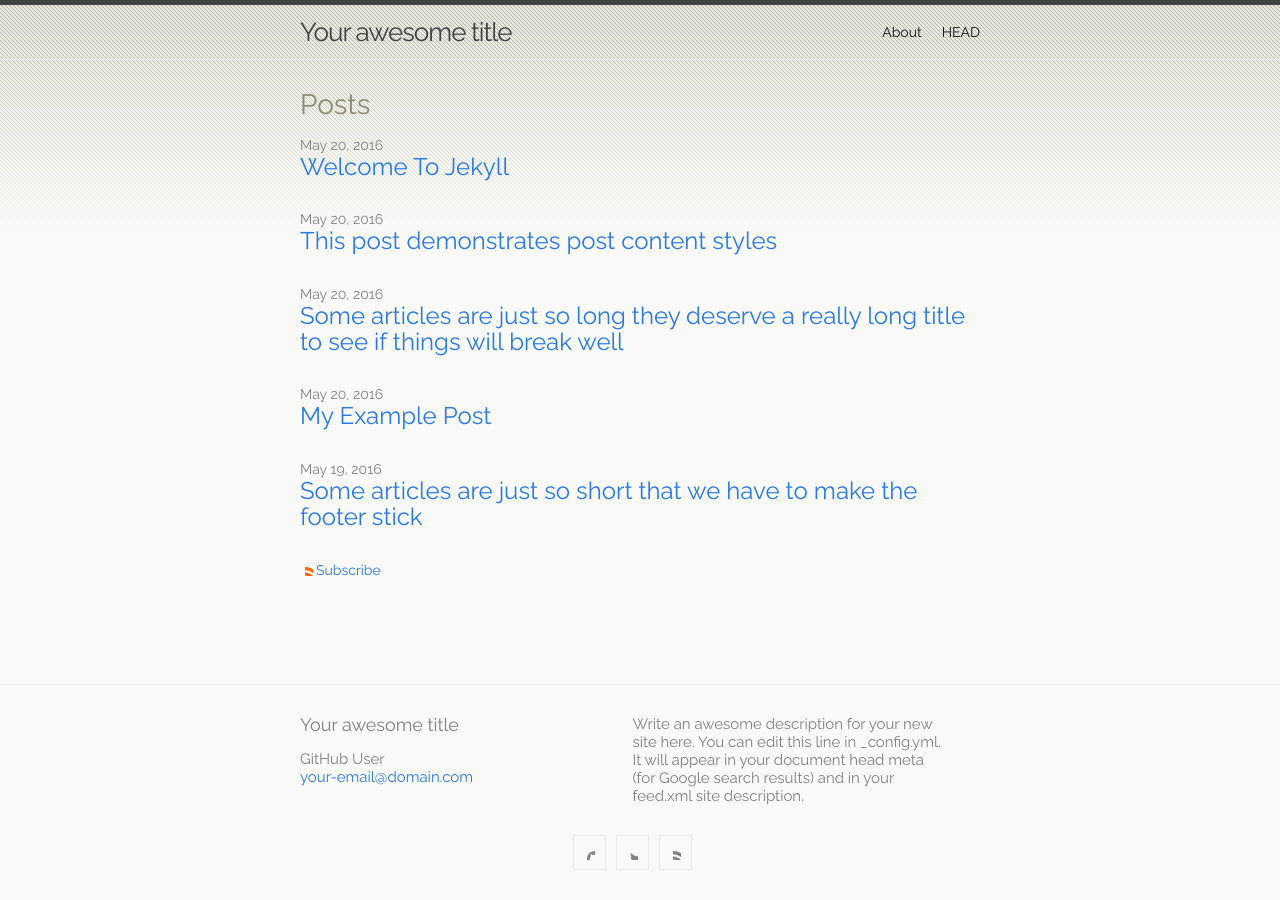
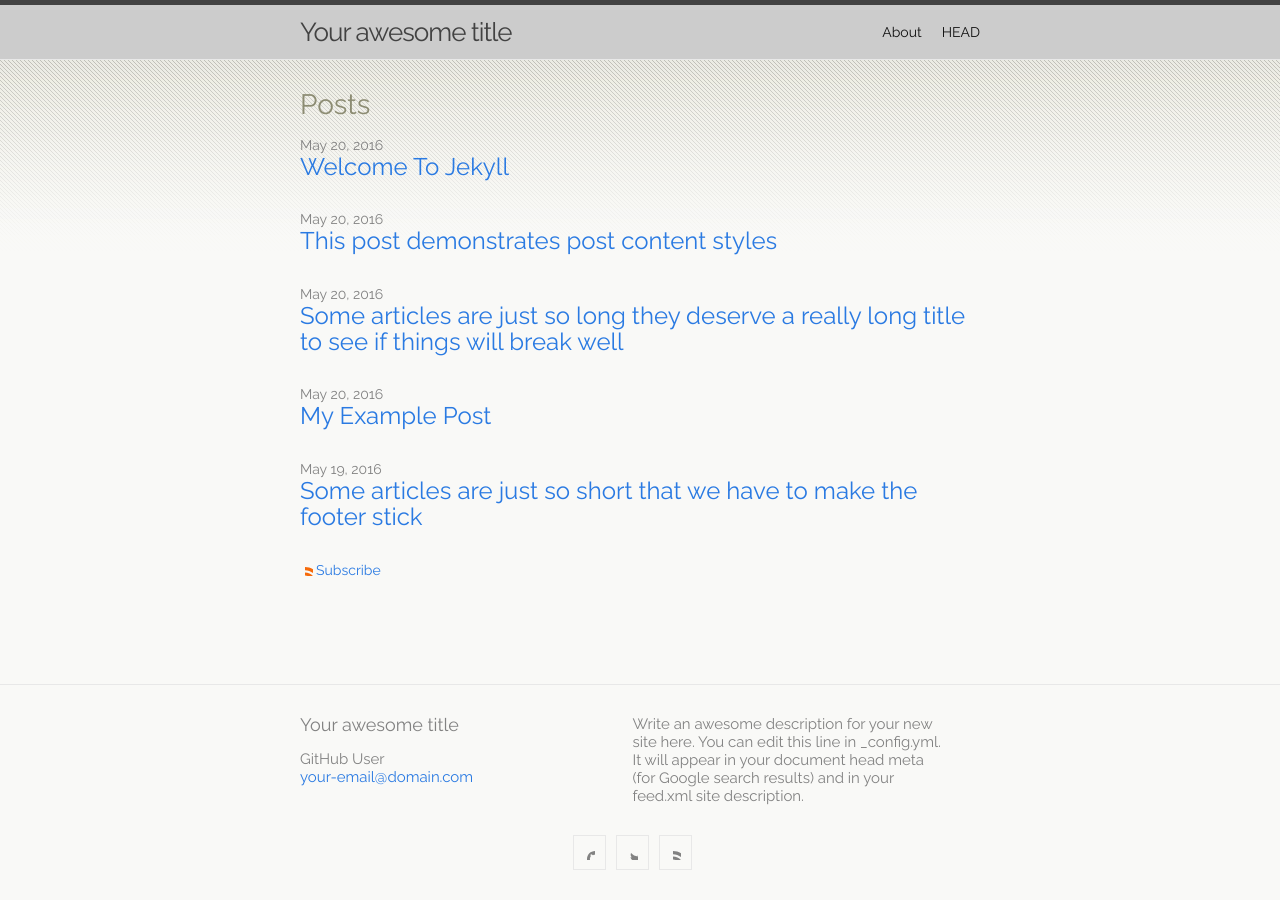
Before and after one commit to 6bita/magasinet, a Jekyll site: the page built from index.md, in a window 1280 px wide. Built offline with Jekyll 4.4.1, drawn with Linux system fonts in a browser that asks for light colours.

Commit message:
Update head.html

```diff
--- a/_includes/head.html
+++ b/_includes/head.html
@@ -19,5 +19,12 @@
 			color: #8C8C73;
 			line-height: 18px;
 		}
+
+    .site-header
+    {
+      color: #fff;
+      background: #ccc;
+    }
+
   </style>
 </head>
```
